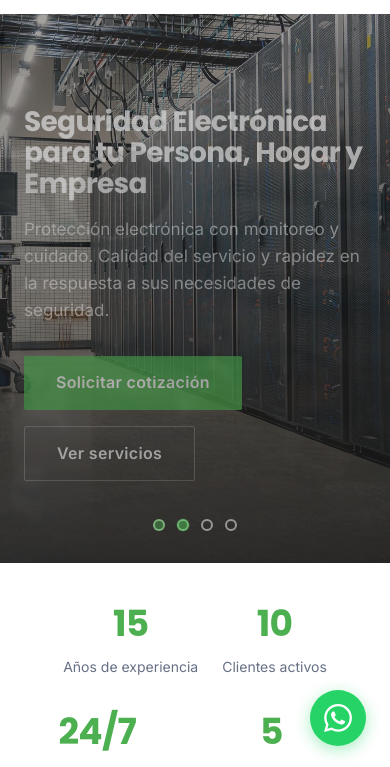
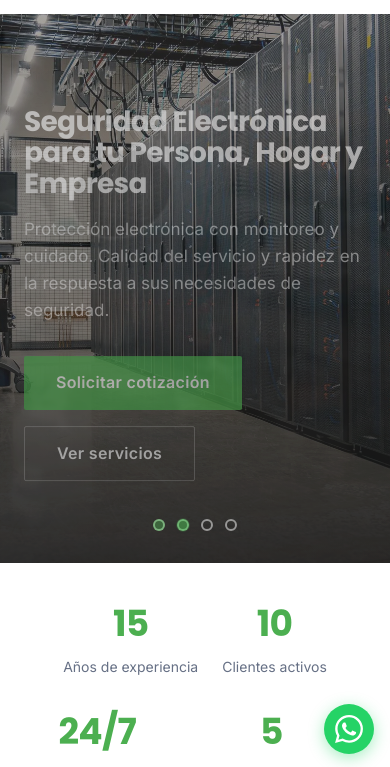
Before and after one commit to comc82/sectron, a plain HTML site: page index.html in a window 390 px wide. Shown: the part 74-841 px from the top of the page. Drawn offline with Linux system fonts and the light colour scheme.

Commit message:
Update styles.css

```diff
--- a/css/styles.css
+++ b/css/styles.css
@@ -1090,4 +1090,5 @@ body {
   .service-num { font-size: 40px; }
   .product-body { grid-template-columns: 1fr; }
   .product-img { width: 100%; height: 240px; }
+  .whatsapp-float { bottom: 16px; right: 16px; width: 50px; height: 50px; }
 }
```
